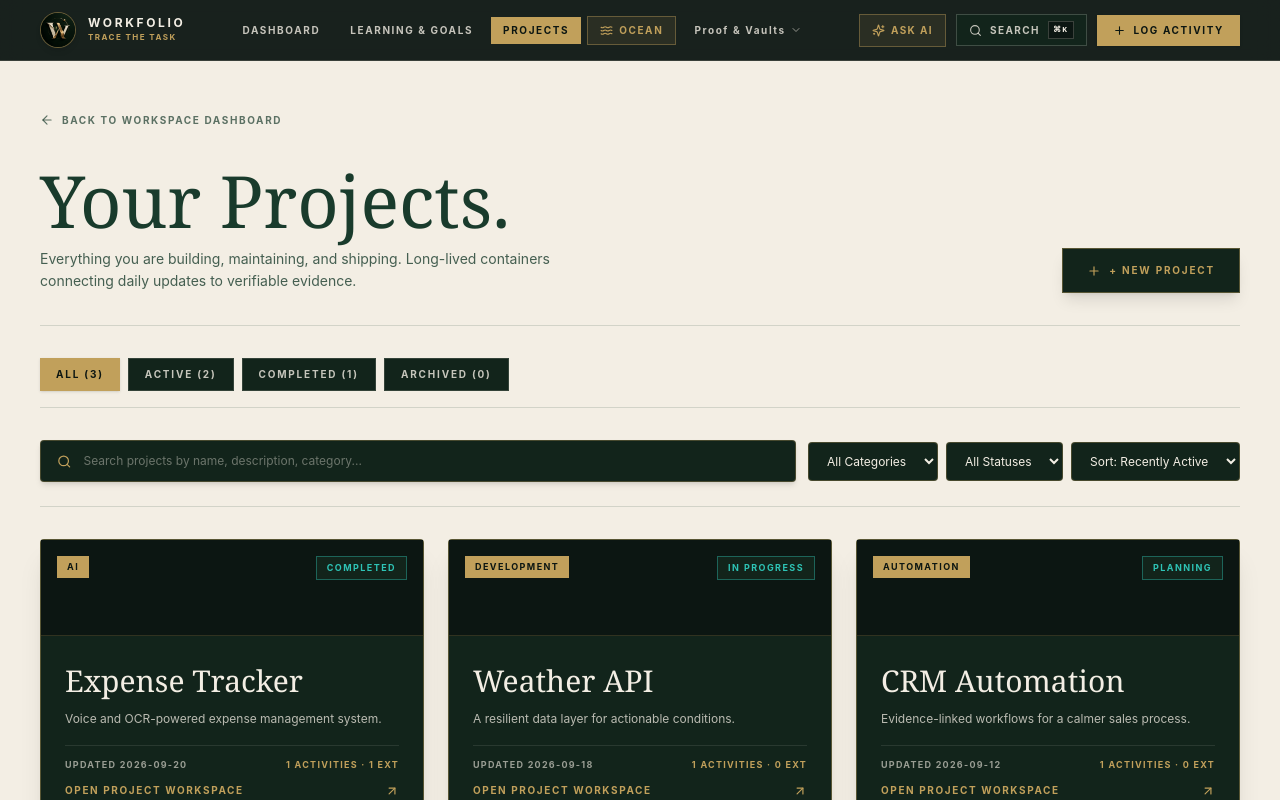
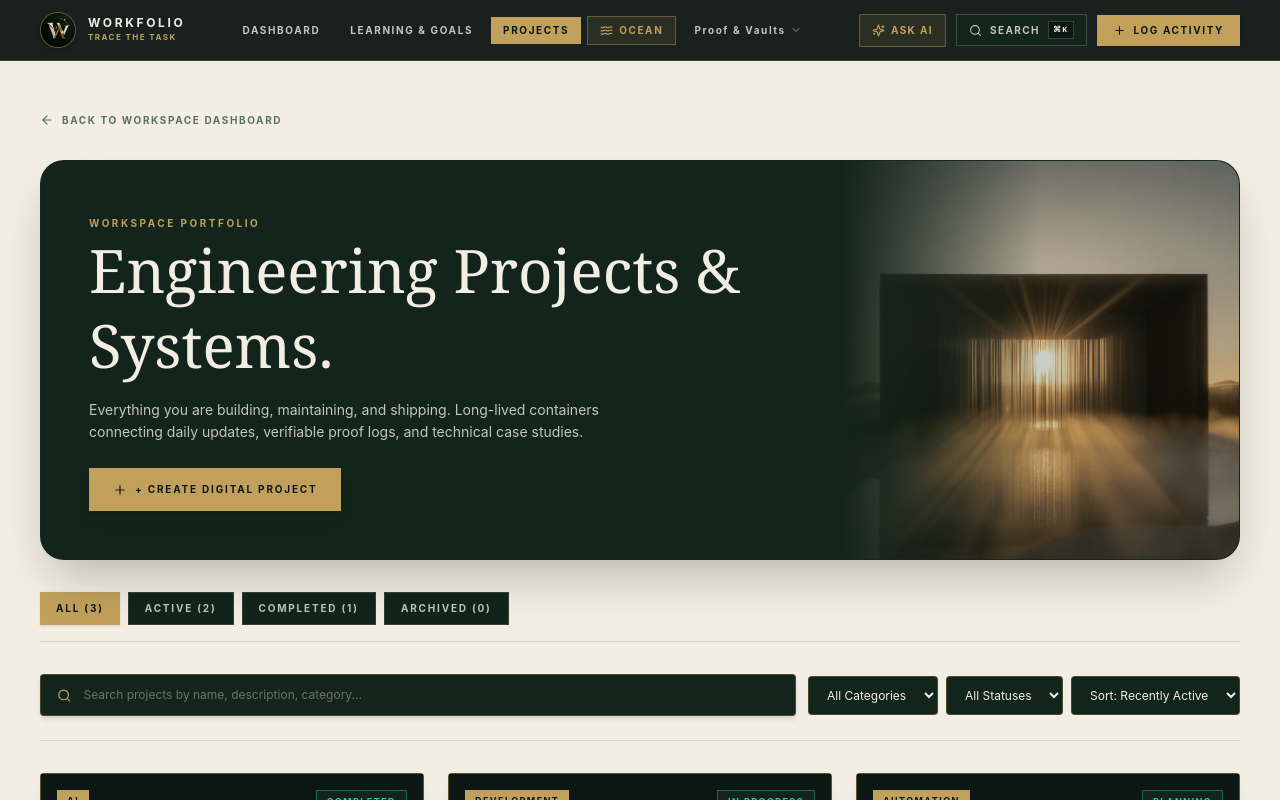
Before and after one commit to me7Ayushrana/workfolio, a Next.js app: page /projects in a window 1280 px wide. Shown: the top 800 px of the page. Built offline with nearby package versions, Linux system fonts and the light colour scheme.

Commit message:
style: remove AI-generated text emojis across workspace pages, replace with clean Lucide icons, and embed high-resolution visual artwork headers for Projects and Learning pages

```diff
--- a/app/learning/page.tsx
+++ b/app/learning/page.tsx
@@ -3,6 +3,7 @@
 import React, { useState, useMemo, useEffect, Suspense } from 'react'
 import Link from 'next/link'
 import { useSearchParams } from 'next/navigation'
+import Image from 'next/image'
 import {
   ArrowLeft,
   ArrowUpRight,
@@ -159,7 +160,40 @@ function LearningContent() {
         </div>
       </div>
 
-      {/* Page Header */}
+      {/* VISUAL HERO BANNER WITH REAL ARTWORK */}
+      <div className="relative overflow-hidden rounded-3xl border border-[#193b2c]/20 bg-[#12241b] text-[#f3eee4] shadow-2xl">
+        <div className="grid grid-cols-1 md:grid-cols-12 items-center">
+          <div className="p-8 md:p-12 md:col-span-8 space-y-4">
+            <span className="text-[10px] font-bold uppercase tracking-[.25em] text-[#c1a05b]">
+              KNOWLEDGE & CAPABILITIES GRAPH
+            </span>
+            <h1 className="font-serif text-4xl font-light md:text-6xl text-[#f3eee4] leading-tight">
+              Learning & Skill Intelligence.
+            </h1>
+            <p className="text-xs md:text-sm text-[#f3eee4]/80 max-w-xl leading-relaxed">
+              Track active skill acquisition, learning roadmaps, and problem-solving logs. Ground your technical growth with verifiable practice evidence.
+            </p>
+            <div className="pt-2 flex items-center gap-3">
+              <button
+                onClick={() => setShowCreateSkillModal(true)}
+                className="flex items-center gap-2 bg-[#c1a05b] px-5 py-3 text-[10px] font-bold uppercase tracking-[.18em] text-[#0c1612] shadow-lg transition-all hover:bg-[#f3eee4] cursor-pointer font-bold"
+              >
+                <Plus size={14} /> + ADD NEW SKILL
+              </button>
+            </div>
+          </div>
+
+          <div className="relative h-48 md:h-full md:col-span-4 min-h-[220px]">
+            <Image
+              src="/images/mono-2.png"
+              alt="Learning & Skills Artwork"
+              fill
+              className="object-cover opacity-80"
+            />
+            <div className="absolute inset-0 bg-gradient-to-r from-[#12241b] via-transparent to-transparent hidden md:block" />
+          </div>
+        </div>
+      </div>
       <div className="flex flex-col justify-between gap-6 border-b border-[#193b2c]/15 pb-8 md:flex-row md:items-end">
         <div>
           <h1 className="mt-1 font-serif text-5xl font-light md:text-7xl text-[#193b2c]">
--- a/app/projects/page.tsx
+++ b/app/projects/page.tsx
@@ -2,6 +2,7 @@
 
 import { useMemo, useState } from 'react'
 import Link from 'next/link'
+import Image from 'next/image'
 import {
   ArrowLeft,
   ArrowUpRight,
@@ -113,21 +114,39 @@ export default function ProjectsPage() {
           <ArrowLeft size={14} /> Back to Workspace Dashboard
         </Link>
 
-        {/* Workspace Page Header */}
-        <div className="flex flex-col justify-between gap-6 border-b border-[#193b2c]/15 pb-8 md:flex-row md:items-end">
-          <div>
-            <h1 className="mt-1 font-serif text-5xl font-light md:text-7xl text-[#193b2c]">Your Projects.</h1>
-            <p className="mt-3 text-sm text-[#193b2c]/80 max-w-xl leading-relaxed">
-              Everything you are building, maintaining, and shipping. Long-lived containers connecting daily updates to verifiable evidence.
-            </p>
+        {/* VISUAL HERO BANNER WITH REAL ARTWORK */}
+        <div className="relative overflow-hidden rounded-3xl border border-[#193b2c]/20 bg-[#12241b] text-[#f3eee4] shadow-2xl">
+          <div className="grid grid-cols-1 md:grid-cols-12 items-center">
+            <div className="p-8 md:p-12 md:col-span-8 space-y-4">
+              <span className="text-[10px] font-bold uppercase tracking-[.25em] text-[#c1a05b]">
+                WORKSPACE PORTFOLIO
+              </span>
+              <h1 className="font-serif text-4xl font-light md:text-6xl text-[#f3eee4] leading-tight">
+                Engineering Projects & Systems.
+              </h1>
+              <p className="text-xs md:text-sm text-[#f3eee4]/80 max-w-xl leading-relaxed">
+                Everything you are building, maintaining, and shipping. Long-lived containers connecting daily updates, verifiable proof logs, and technical case studies.
+              </p>
+              <div className="pt-2">
+                <button
+                  onClick={() => setShowNewModal(true)}
+                  className="flex items-center gap-2 bg-[#c1a05b] px-6 py-3.5 text-[10px] font-bold uppercase tracking-[.18em] text-[#0c1612] shadow-lg transition-all hover:bg-[#f3eee4] cursor-pointer"
+                >
+                  <Plus size={14} /> + CREATE DIGITAL PROJECT
+                </button>
+              </div>
+            </div>
+
+            <div className="relative h-48 md:h-full md:col-span-4 min-h-[220px]">
+              <Image
+                src="/images/mono-1.png"
+                alt="Projects Showcase Artwork"
+                fill
+                className="object-cover opacity-80"
+              />
+              <div className="absolute inset-0 bg-gradient-to-r from-[#12241b] via-transparent to-transparent hidden md:block" />
+            </div>
           </div>
-
-          <button
-            onClick={() => setShowNewModal(true)}
-            className="flex items-center gap-2 bg-[#12241b] px-6 py-3.5 text-[10px] font-bold uppercase tracking-[.18em] text-[#c1a05b] border border-[#c1a05b]/40 shadow-lg transition-all hover:bg-[#c1a05b] hover:text-[#0c1612] cursor-pointer"
-          >
-            <Plus size={14} /> + NEW PROJECT
-          </button>
         </div>
 
         {/* Status Tabs */}
--- a/components/settings/ai-settings.tsx
+++ b/components/settings/ai-settings.tsx
@@ -158,14 +158,14 @@ export function AISettings() {
       {!hasActiveKey && (
         <div className="rounded-3xl border border-amber-500/40 bg-gradient-to-r from-amber-950/40 via-[#121422] to-[#0d0e15] p-6 shadow-2xl space-y-4">
           <div className="flex items-start gap-4">
-            <div className="flex h-11 w-11 shrink-0 items-center justify-center rounded-2xl bg-amber-500/20 text-amber-400 font-bold text-xl border border-amber-500/30">
-              ⚡
+            <div className="flex h-11 w-11 shrink-0 items-center justify-center rounded-2xl bg-amber-500/20 text-amber-400 font-bold border border-amber-500/30">
+              <Zap size={22} className="text-amber-400" />
             </div>
             <div className="flex-1">
               <div className="flex items-center gap-3">
                 <h3 className="font-bold text-amber-100 text-base">Action Required: Integrate Your API Key Right Now</h3>
-                <span className="rounded-full bg-red-500/20 border border-red-500/30 px-3 py-0.5 text-[11px] font-bold text-red-400 animate-pulse">
-                  🔴 AI Features Disconnected
+                <span className="flex items-center gap-1.5 rounded-full bg-red-500/20 border border-red-500/30 px-3 py-0.5 text-[11px] font-bold text-red-400 animate-pulse">
+                  <AlertCircle size={12} /> AI Features Disconnected
                 </span>
               </div>
               <p className="text-xs text-[#f3eee4]/85 mt-1.5 leading-relaxed">
@@ -325,8 +325,8 @@ export function AISettings() {
           <div className="flex-1">
             <div className="flex items-center justify-between">
               <h3 className="text-base font-bold text-white">KEY EXPIRATION & AUTOMATIC FAILOVER PROTECTION</h3>
-              <span className="rounded-full bg-emerald-500/10 border border-emerald-500/30 px-3 py-1 text-[10px] font-bold text-emerald-400">
-                🛡️ Continuous Uptime Safeguard
+              <span className="flex items-center gap-1.5 rounded-full bg-emerald-500/10 border border-emerald-500/30 px-3 py-1 text-[10px] font-bold text-emerald-400">
+                <ShieldCheck size={12} /> Continuous Uptime Safeguard
               </span>
             </div>
             <p className="text-xs text-[#f3eee4]/80 mt-1.5 leading-relaxed">
--- a/components/workfolio-header.tsx
+++ b/components/workfolio-header.tsx
@@ -271,7 +271,7 @@ export function WorkfolioHeader() {
               onClick={() => setMobileMenuOpen(false)}
               className="block py-1.5 text-[#9b7b3b] dark:text-[#c1a05b]"
             >
-              🌊 OCEAN (Digital Workspace)
+              OCEAN (Digital Workspace)
             </Link>
             <Link
               href="/evidence"
```
